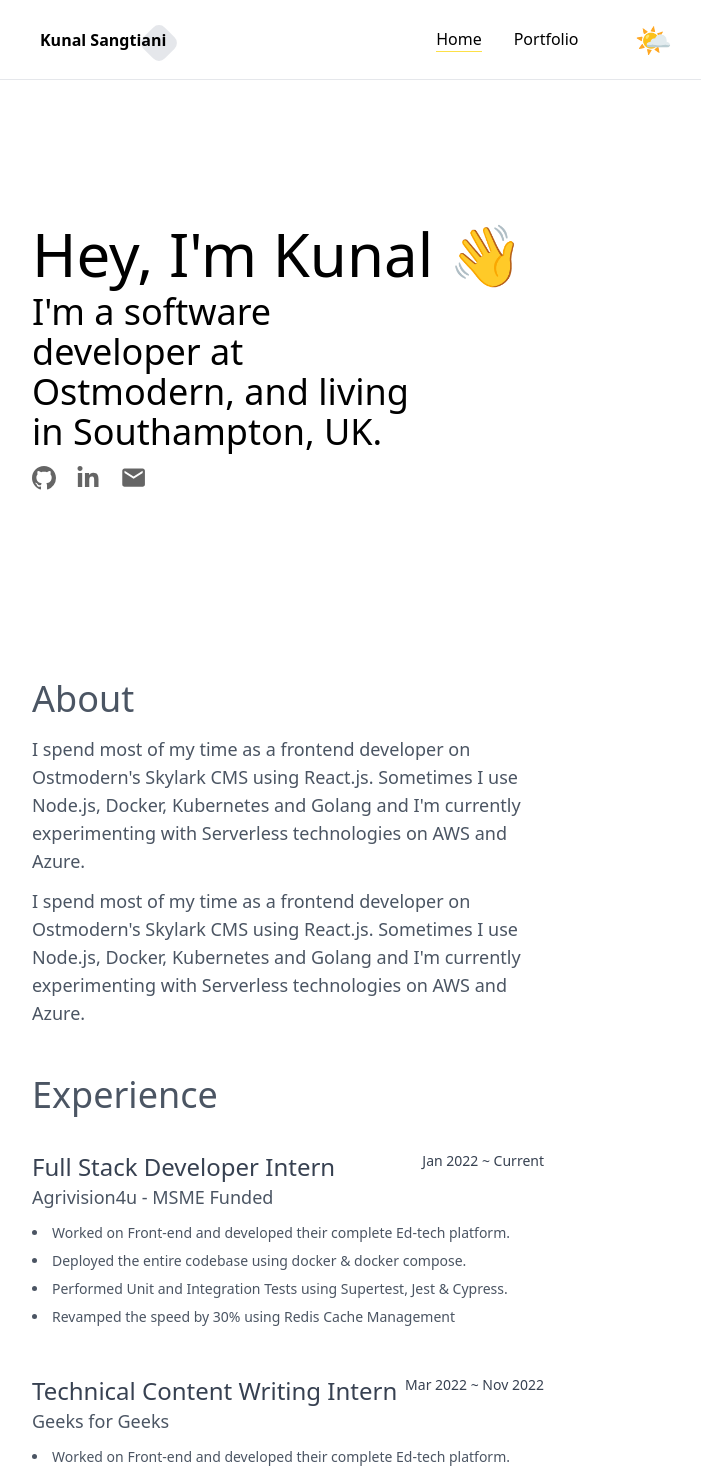
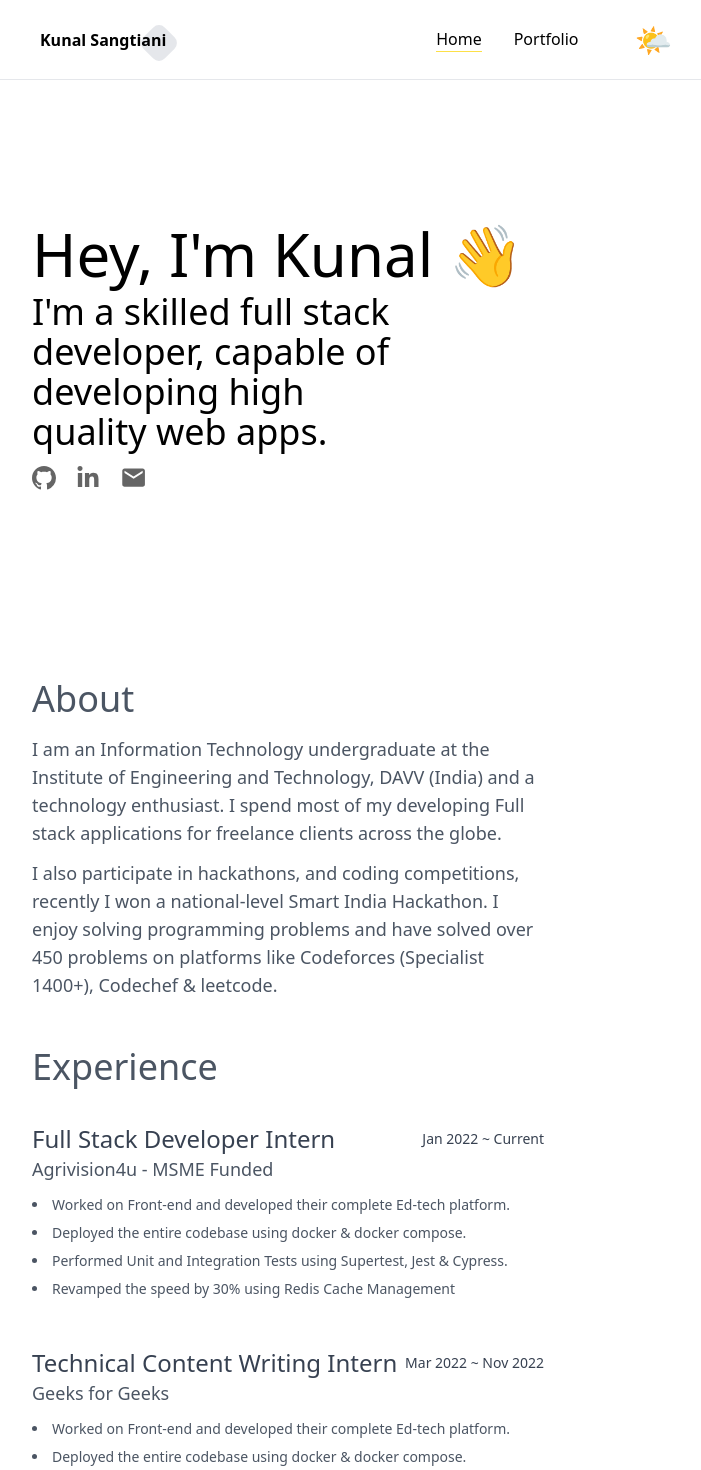
Before and after one commit to kunals131/kunal-portfolio, a Next.js app: page / in a window 1280 px wide. Shown: the top 1470 px of the page, without its empty margins (288-989 px from the left). Built offline with nearby package versions, Linux system fonts and the light colour scheme.

Commit message:
fix: text

```diff
--- a/src/components/Home/ExperienceItem.tsx
+++ b/src/components/Home/ExperienceItem.tsx
@@ -6,12 +6,12 @@
 const ExperienceItem = (props:IExperience) => {
   return (
     <div className='my-6'>
-        <div className='text-2xl text-gray-700 dark:text-gray-200 font-thin flex items-start justify-between w-full'>
+        <div className='text-2xl max-sm:text-xl max-sm:flex-col text-gray-700 dark:text-gray-200 font-thin flex items-start justify-between w-full'>
             <span >{props.title}</span>
-            <div className='text-sm'>{props.duration}</div>
+            <div className='text-sm pt-[6px] max-sm:pt-0 max-sm:text-xs max-sm:opacity-60'>{props.duration}</div>
         </div>
-        <div className='mt-0 dark:text-gray-400 text-lg font-[300]'>{props.company}</div>
-        <ul className='flex text-sm mt-3 items-start list-disc list-inside flex-col space-y-2'>
+        <div className='mt-0 dark:text-gray-400 text-lg max-sm:mt-2 font-[300]'>{props.company}</div>
+        <ul className='flex text-sm mt-3 max-sm:mt-1 items-start list-disc list-inside flex-col space-y-2'>
             {props.description.map((text,idx)=>(
                 <li key={idx}>{text}</li>
             ))}
--- a/src/utils/data/PagesData.ts
+++ b/src/utils/data/PagesData.ts
@@ -1,10 +1,12 @@
 export const PagesData = {
     HOME : {
         title : "Hey, I'm Kunal 👋",
-        subTitle : "I'm a software developer at Ostmodern, and living in Southampton, UK.",
+        subTitle : "I'm a skilled full stack developer, capable of developing high quality web apps.",
         about : [
-            "I spend most of my time as a frontend developer on Ostmodern's Skylark CMS using React.js. Sometimes I use Node.js, Docker, Kubernetes and Golang and I'm currently experimenting with Serverless technologies on AWS and Azure.",
-            "I spend most of my time as a frontend developer on Ostmodern's Skylark CMS using React.js. Sometimes I use Node.js, Docker, Kubernetes and Golang and I'm currently experimenting with Serverless technologies on AWS and Azure."
+            `I am an Information Technology undergraduate at the Institute of Engineering and Technology,
+            DAVV (India) and a technology enthusiast. I spend most of my developing Full stack applications for freelance clients across the globe.`,
+            `I also participate in hackathons, and coding competitions, recently I won a national-level Smart India Hackathon. I enjoy solving programming
+            problems and have solved over 450 problems on platforms like Codeforces (Specialist 1400+), Codechef & leetcode.`
         ],
     },
     PORTFOLIO : {
```
